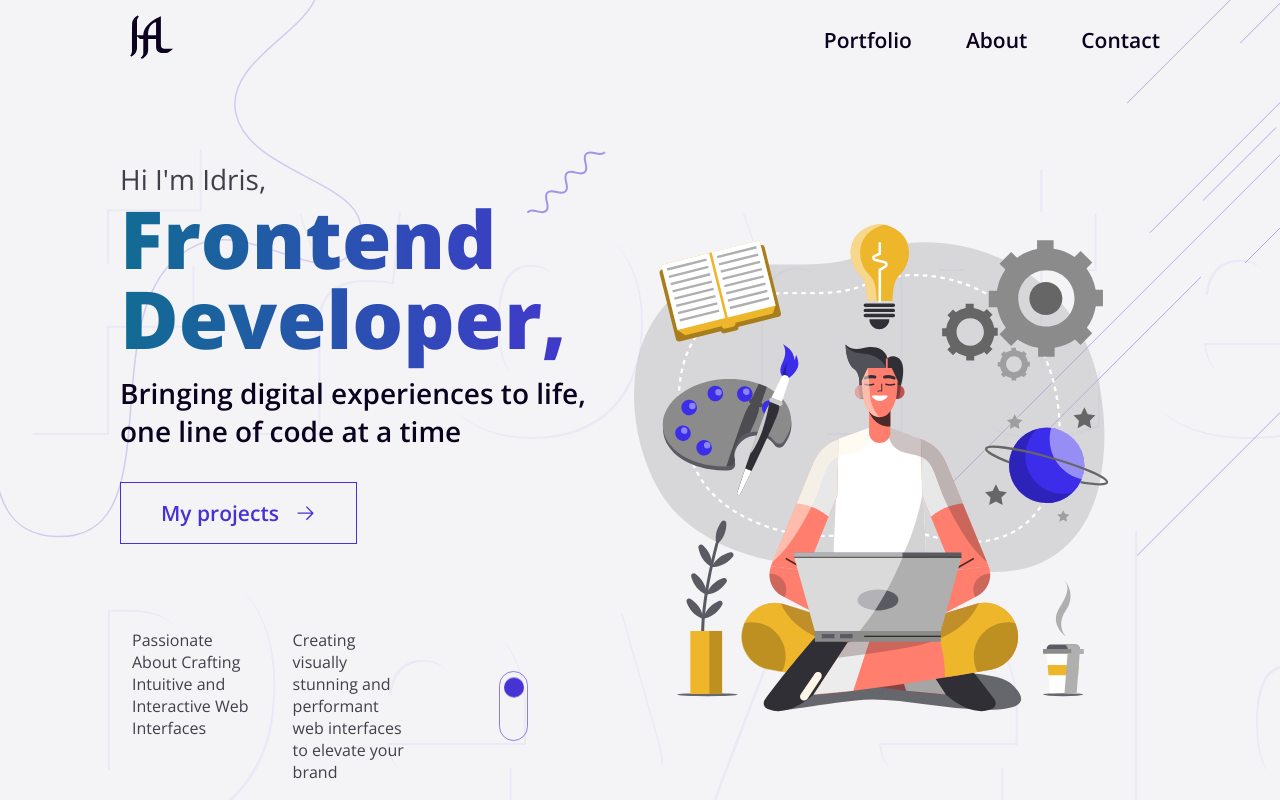
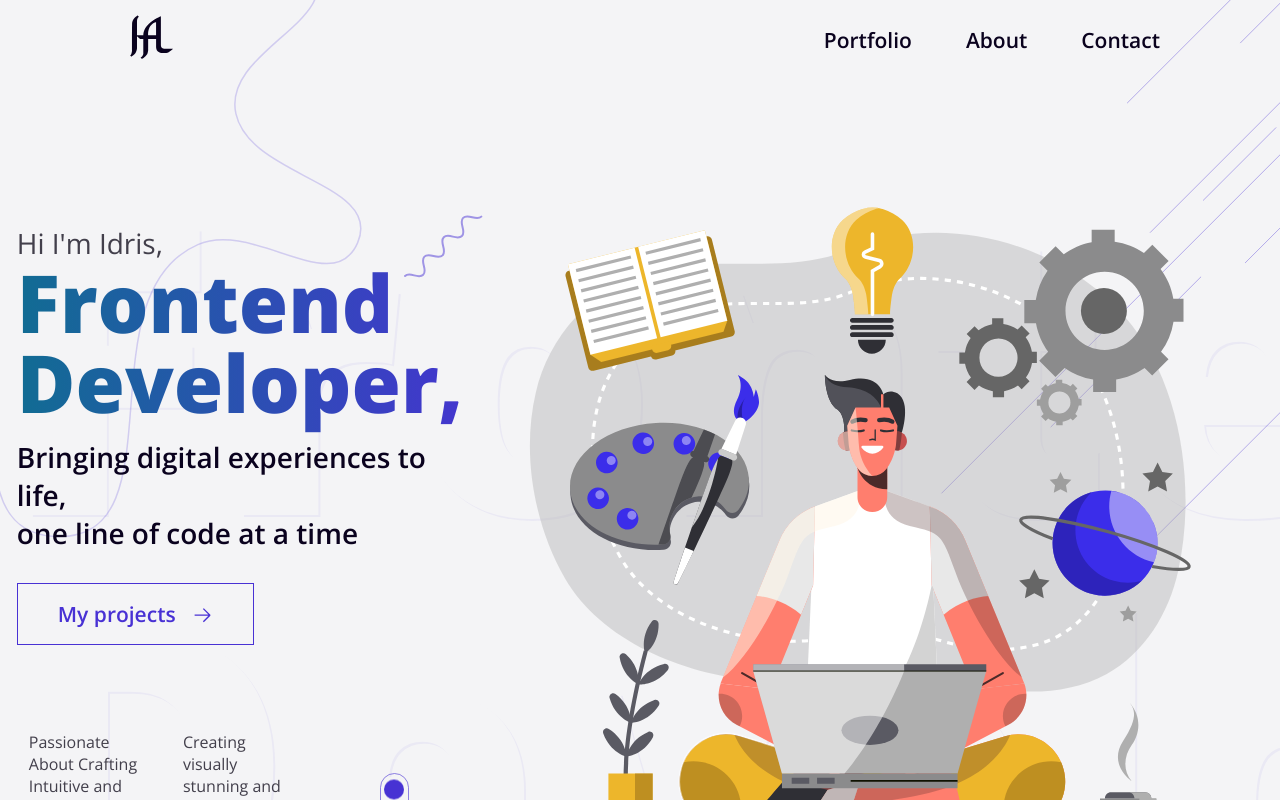
Before and after one commit to idrisaltamimi/portfolio-v4, a React (Vite) app: page / in a window 1280 px wide. Built offline with nearby package versions, Linux system fonts and the light colour scheme.

Commit message:
add changes

```diff
--- a/src/layout/Home/HeroImage.tsx
+++ b/src/layout/Home/HeroImage.tsx
@@ -2,7 +2,7 @@ import "./HeroImage.scss"
 import hero from "../../assets/hero.svg"
 
 export default function HeroImage() {
-  return <img src={hero} alt="" loading="lazy" />
+  return <img src={hero} alt="" loading="lazy" width="800" height="800" />
 }
 
 // <svg
```
Also changed, not shown: robots.txt (added).
